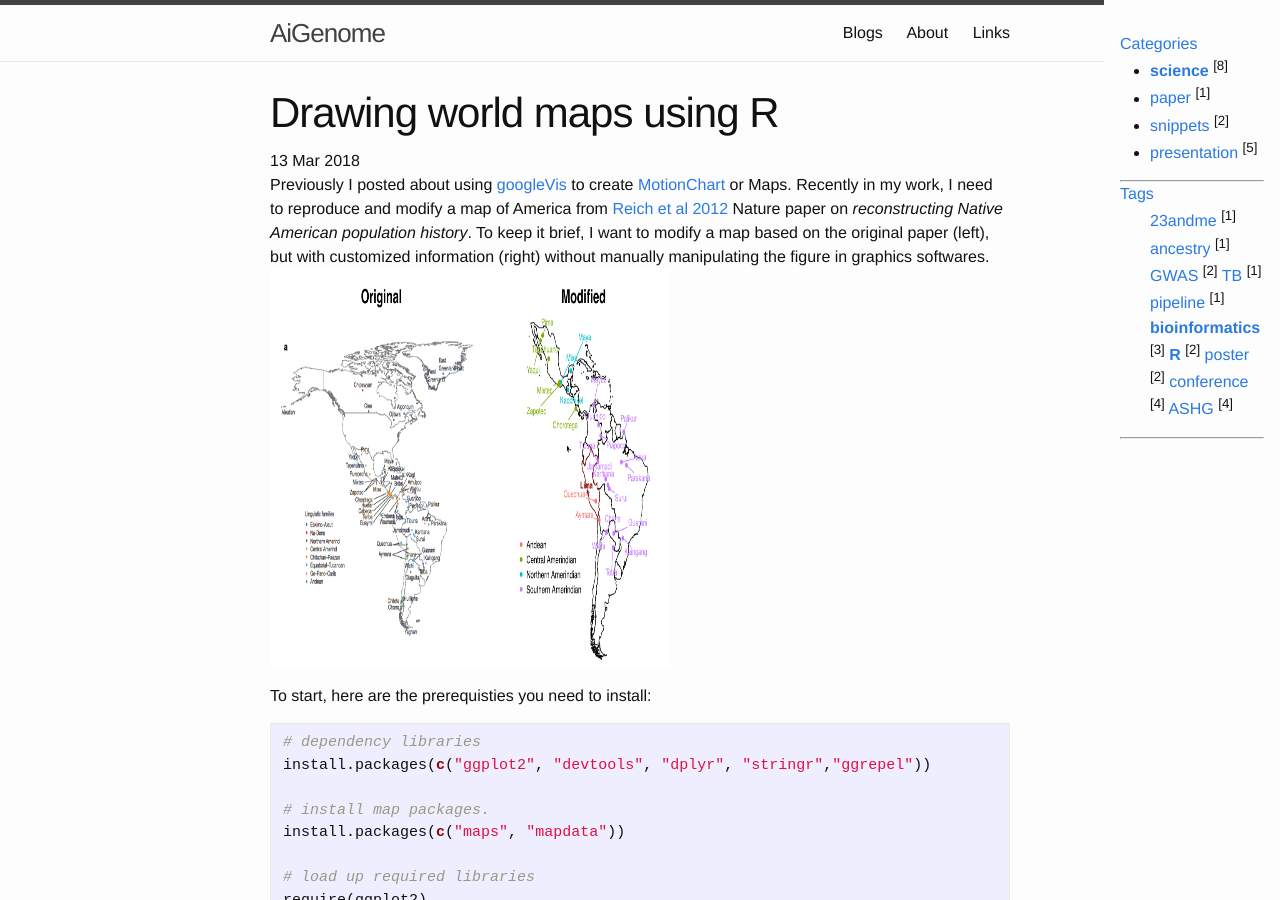
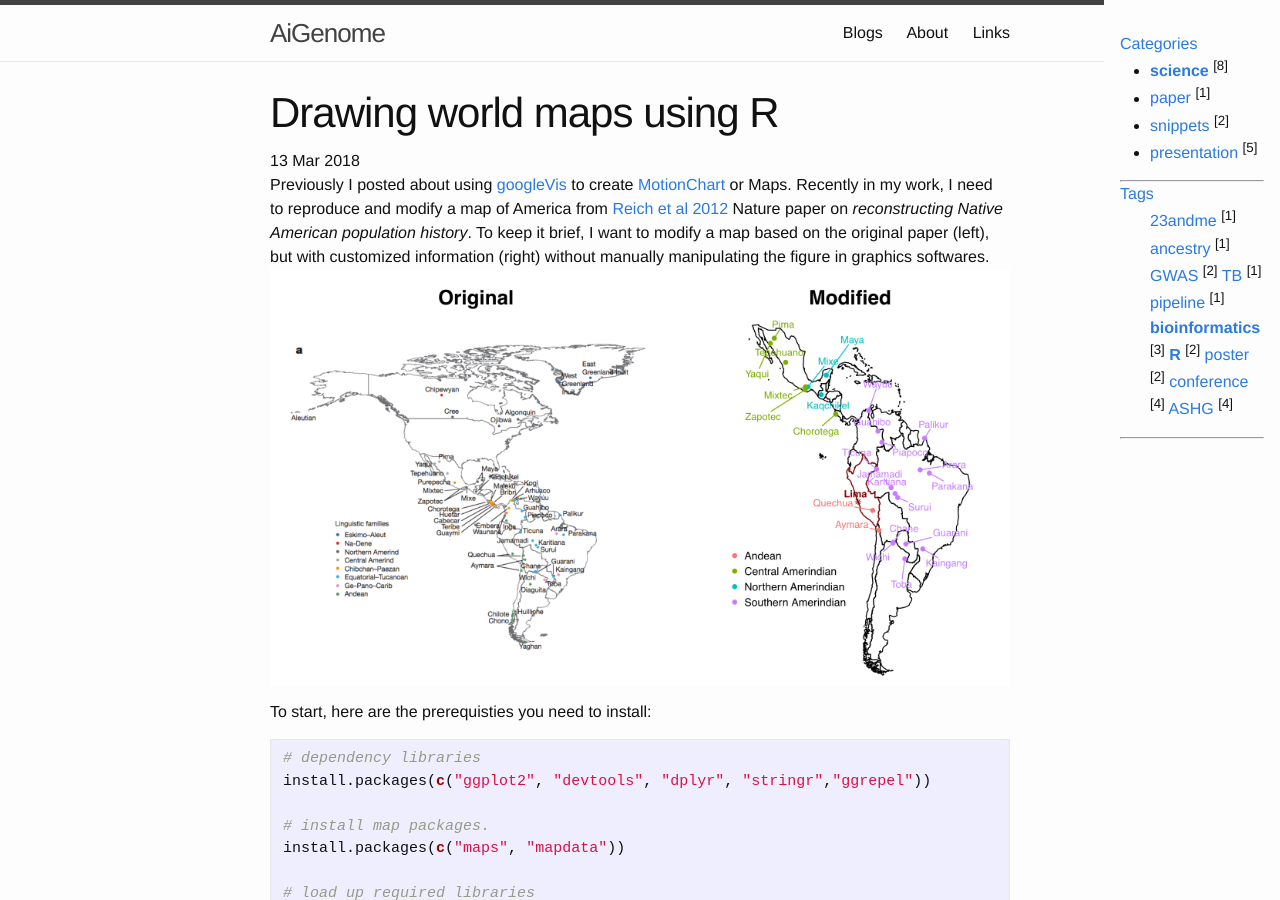
Before and after one commit to yluo86/yluo86.github.io, a Jekyll site: the page built from _posts/2018-03-13-Drawing-world-maps-with-R.markdown, in a window 1280 px wide and 900 px high. Built offline with Jekyll 4.4.1, drawn with Linux system fonts in a browser that asks for light colours.

Commit message:
nat map changed dimension

```diff
--- a/_posts/2018-03-13-Drawing-world-maps-with-R.markdown
+++ b/_posts/2018-03-13-Drawing-world-maps-with-R.markdown
@@ -7,7 +7,7 @@
 author: Yang
 permalink: rmaps
 ---
-Previously I posted about using [googleVis](https://github.com/mages/googleVis)  to create [MotionChart]({{site.baseurl}}/MotionChart.html) or Maps. Recently in my work, I need to reproduce and modify a map of America from [Reich et al 2012](https://www.nature.com/articles/nature11258) Nature paper on *reconstructing Native American population history*. To keep it brief, I want to modify a map based on the original paper (left), but with customized information (right) without manually manipulating the figure in graphics softwares.![original]({{site.baseurl}}/assets/images/nat_map.png){:height="400px" width="400px"}
+Previously I posted about using [googleVis](https://github.com/mages/googleVis)  to create [MotionChart]({{site.baseurl}}/MotionChart.html) or Maps. Recently in my work, I need to reproduce and modify a map of America from [Reich et al 2012](https://www.nature.com/articles/nature11258) Nature paper on *reconstructing Native American population history*. To keep it brief, I want to modify a map based on the original paper (left), but with customized information (right) without manually manipulating the figure in graphics softwares.![original]({{site.baseurl}}/assets/images/nat_map.png)
 
 To start, here are the prerequisties you need to install:
 
```
Also changed, not shown: 2 other files.
